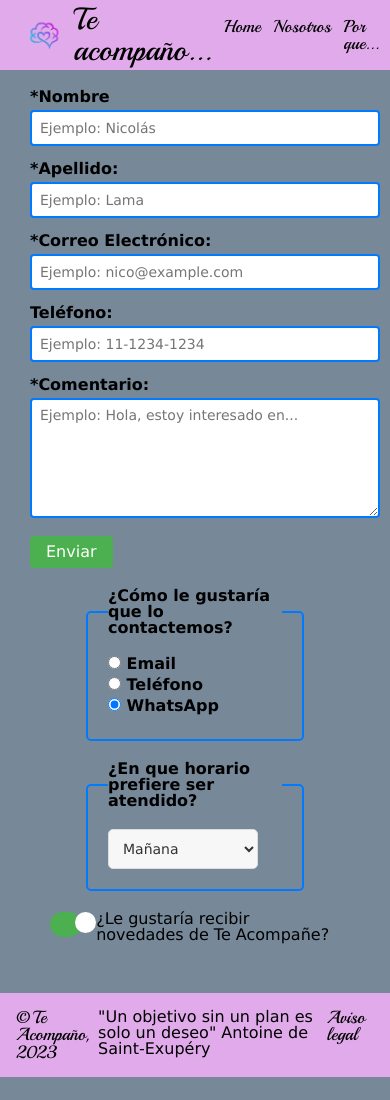
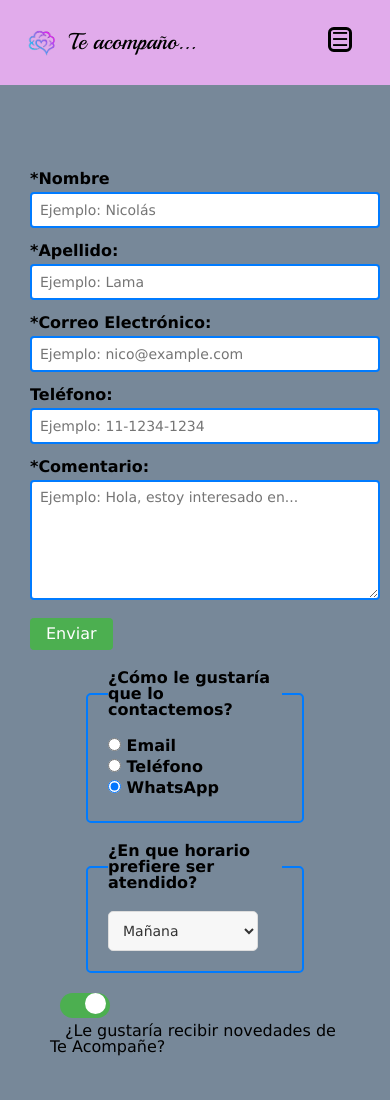
Before and after one commit to adpastore/Te_Acompanio, a plain HTML site: page contacto.html in a window 390 px wide. Shown: the top 1100 px of the page. Before the commit the page ends 1077 px from the top, so only its background shows below. Drawn offline with Linux system fonts and the light colour scheme.

Commit message:
correcciones finales

```diff
--- a/contacto.html
+++ b/contacto.html
@@ -9,6 +9,7 @@
     <!--Reseteo de estilos predefinidos -->
     <link rel="stylesheet" href="reset.css">
     <link rel="stylesheet" href="style.css">
+    <link rel="stylesheet" href="styles2.css">
     <link rel="preconnect" href="https://fonts.googleapis.com">
     <link rel="preconnect" href="https://fonts.gstatic.com" crossorigin>
 
@@ -102,11 +103,11 @@
                         <option>Noche</option>
                     </select>
                 </fieldset>
-                <div class="checkbox-container">
-                    <input type="checkbox" checked id="miCheckbox" class="slider-checkbox">
-                    <label for="miCheckbox" class="slider-label"></label>
-                    <span class="checkbox-text">¿Le gustaría recibir novedades de Te Acompañe?</span>
-                </div>
+                    <div class="checkbox-container">
+                        <input type="checkbox" checked id="miCheckbox" class="slider-checkbox">
+                        <label for="miCheckbox" class="slider-label"></label>
+                        <span class="checkbox-text">¿Le gustaría recibir novedades de Te Acompañe?</span>
+                    </div>
             </div>
         </main>
     </div>
--- a/style.css
+++ b/style.css
@@ -21,7 +21,7 @@
 
     a {
         font-family: 'Playball', cursive;
-        font-size: 1.2em;
+        font-size: 1.1em;
         color: var(--color-texto);
         text-decoration: none;
         margin-right: .5em;
@@ -48,7 +48,7 @@
         background-color: var(--color-barra);
         z-index: 999;
     }
-
+/*
     .header {
         position: fixed;
         top: 0;
@@ -57,7 +57,7 @@
         width: 100%;
         background-color: var(--color-barra);
         z-index: 999;
-    }
+    }*/
 
     .logo {
         display: flex;
@@ -161,12 +161,7 @@
     /* Navegación */
     nav li {
         display: inline;
-        margin: 0 2px;
         font-size: 16;
-    }
-
-    nav a.actual:hover {
-        color:var(--color-texto)
     }
 
     nav a:hover {
@@ -488,7 +483,7 @@
 
     /* Media Queries --------------------------------------------------*/
 
-     @media only screen and (max-width: 320px) {
+     @media only screen and (min-width: 320px) and (max-width: 600px){
          /* porque.html */
          body, html {
              width: 100%;
@@ -602,7 +597,7 @@
             margin-top: 0;
         }
         form {
-            margin-top: 20%;
+            margin-top: 25%;
             width: 80%;
             padding: 0;
         }
@@ -614,17 +609,23 @@
             flex-direction: row;
             align-items: center;
         }
+
+        .checkbox-container {
+            display: block;
+            align-items: center;
+            justify-content: space-between;
+            }
         .slider-checkbox {
-            width: 50px;
+            width: 10px;
         }
         .slider-label {
-            width: 50px;
+            margin-left: 10px;
         }
 
      }
 
 
-   @media only screen and (max-width: 768px) and (min-width: 321px) {
+   @media only screen and (max-width: 559px) and (min-width: 321px) {
         .banner {
             margin-top: 15%;
         }
@@ -643,7 +644,7 @@
 
     }
 
-        @media screen and (max-width: 980px) and (min-width: 769px) {
+        @media screen and (max-width: 980px) and (min-width: 601px) {
             .caja {
                 width: 100%;
                 padding: 10px;
--- a/styles2.css
+++ b/styles2.css
@@ -86,6 +86,13 @@
 #menu-check:checked ~ label #menu-cerrar {
       display: block;
 }
+#main :hover {
+    animation: changeColor 5s ease infinite;
+    transition-duration: 2s;
+    transform: scale(1.1);
+}
+
+
 }
 
 @media only screen and (max-width: 768px) and (min-width: 321px) {
@@ -156,10 +163,10 @@
             flex-direction: row;
             align-items: center;
         }
-        header div.contenedor nav ul, header div.contenedor nav ul li {
+      /*  header div.contenedor nav ul, header div.contenedor nav ul li {
                     display: block;
                     text-align: left;
                     margin-top: .6em;
                     font-size: .9em;
-                }
+                }*/
 }
```
